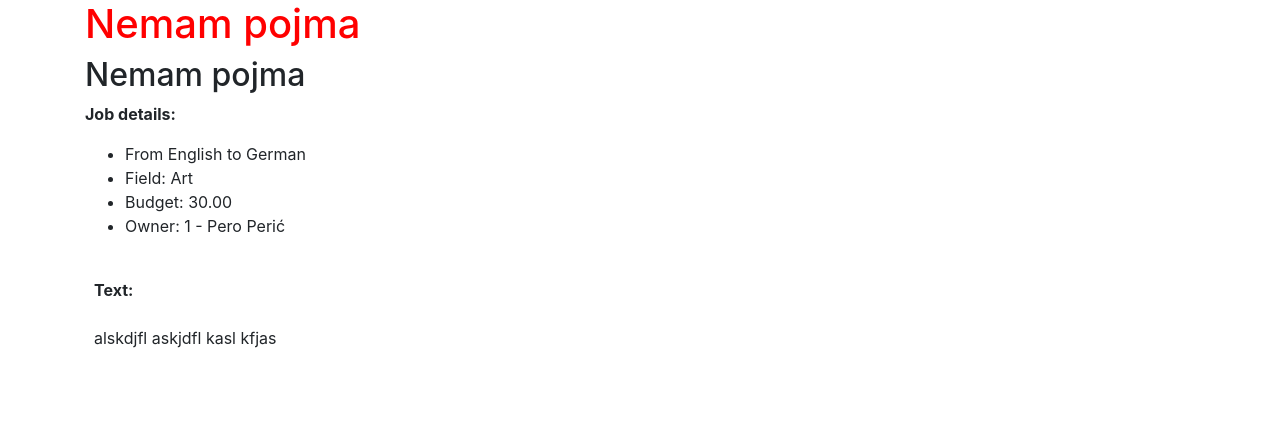
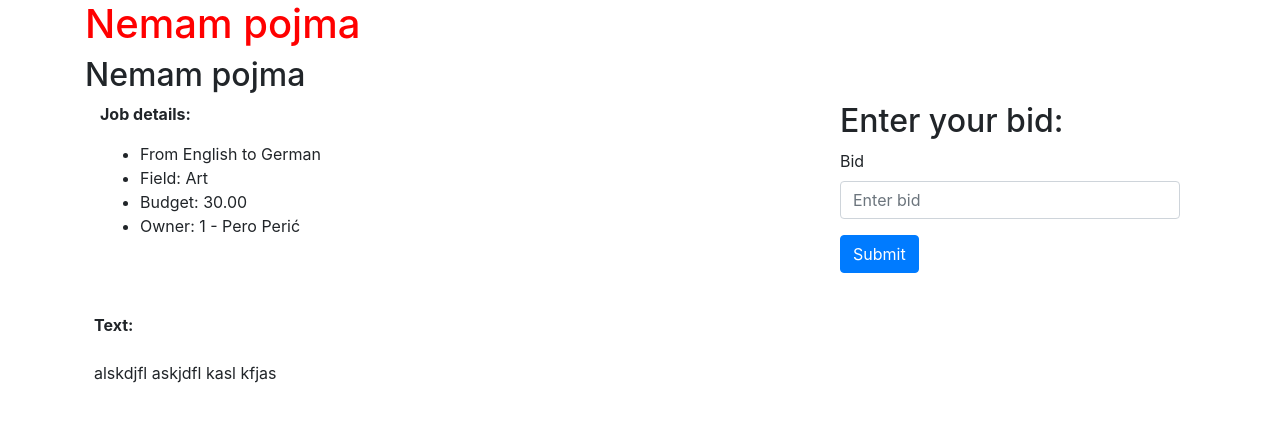
Before and after one commit to markokova/translator-web-app, a Django app: page /app/jobs/1 in a window 1280 px wide. Shown: the part 56-478 px from the top of the page. Run offline with Django 4.2, Linux system fonts and the light colour scheme; a user stored in the database is signed in; data comes from the database, SQL or seed files in the repository; both versions use the stored data as it was after the commit; some libraries are stand-ins or nearby versions.

Commit message:
Implement T4 - bidding. The bid form is added to job_detail

```diff
--- a/translateapp/app/forms.py
+++ b/translateapp/app/forms.py
@@ -48,3 +48,6 @@ class AccountForm(ModelForm):
         labels = {
             "translator": "Do you want to be a translator?",
         }
+
+class BidForm(forms.Form):
+    price = forms.DecimalField(max_digits=8, decimal_places=2, min_value=0.01)
--- a/translateapp/app/models.py
+++ b/translateapp/app/models.py
@@ -90,7 +90,7 @@ class Bid(models.Model):
     bidder = models.ForeignKey(User, on_delete=models.CASCADE)
     job = models.ForeignKey(Job, on_delete=models.CASCADE)
     price = models.DecimalField(max_digits=8, decimal_places=2)
-    accepted = models.BooleanField()
+    accepted = models.BooleanField(default=False)
     def __str__(self):
         return f"{self.bidder.account.name} - {self.job.title} - {self.price}"
 
--- a/translateapp/app/templates/app/jobs_detail.html
+++ b/translateapp/app/templates/app/jobs_detail.html
@@ -4,6 +4,9 @@
 {% block content %}
 <h1>{{ job.title }}</h1>
 <h2>{{ job.description }}</h2>
+<div class="container">
+  <div class="row">
+    <div class="col-md-8">
       <p><strong>Job details:</strong></p>
       <p>
         <ul>
@@ -14,6 +17,24 @@
           <li>Owner: {{ job.owner }}</li>
         </ul>
       </p>
+    </div>
+    <div class="col-md-4">
+      <h2>Enter your bid:</h2>
+      <form action="{% url 'app:bid' job.id %}" method="post" >
+        {% csrf_token %}
+        <div class="form-group">
+          <label for="price">Bid</label>
+          <input type="number" class="form-control" id="price" name="price" placeholder="Enter bid">
+          {% for error in form.price.errors %}
+            <span class="help-block">{{ error }}</span>
+          {% endfor %}
+        </div>
+        <button type="submit" class="btn btn-primary">Submit</button>
+
+      </form>
+    </div>
+  </div>
+</div>
 <p class="with-whitespace">
   <strong>Text:</strong></br>
   {{ job.text }}
--- a/translateapp/app/urls.py
+++ b/translateapp/app/urls.py
@@ -6,4 +6,5 @@ urlpatterns = [
         path('jobs', views.jobs_index, name="jobs"),
         path('jobs/new', views.new_job, name="new_job"),
         path('jobs/<int:job_id>', views.job_detail, name="job_detail"),
+        path('jobs/<int:job_id>/bid', views.bid, name="bid"),
 ]
--- a/translateapp/app/views.py
+++ b/translateapp/app/views.py
@@ -3,7 +3,7 @@ from django.http import HttpResponse, HttpResponseRedirect
 from django.utils import timezone
 from django.urls import reverse
 from .models import Job, Bid, Dispute, Message, Rating
-from .forms import JobForm
+from .forms import JobForm, BidForm
 from django.contrib.auth.decorators import login_required
 
 # Create your views here.
@@ -58,7 +58,23 @@ def new_job(request):
 @login_required
 def job_detail(request, job_id):
     job = get_object_or_404(Job, pk=job_id)
+    form = BidForm()
     context = {
         'job': job,
+        'form': form,
     }
     return render(request, 'app/jobs_detail.html', context)
+
+@login_required
+def bid(request, job_id):
+    if request.method == 'POST' and request.user.account.translator:
+        job = get_object_or_404(Job, pk=job_id)
+        form = BidForm(request.POST)
+        if form.is_valid():
+            bid = Bid(price=form.cleaned_data['price'],
+                    job=job,
+                    bidder=request.user)
+            bid.save()
+            return HttpResponseRedirect(reverse('app:job_detail', args=(job.id,)))
+        else:
+            return render(request, 'app/jobs_detail.html', {'job': job, 'form': form})
```
Also changed, not shown: translateapp/db.sqlite3. Lines whose indentation alone changed are shown as unchanged.
